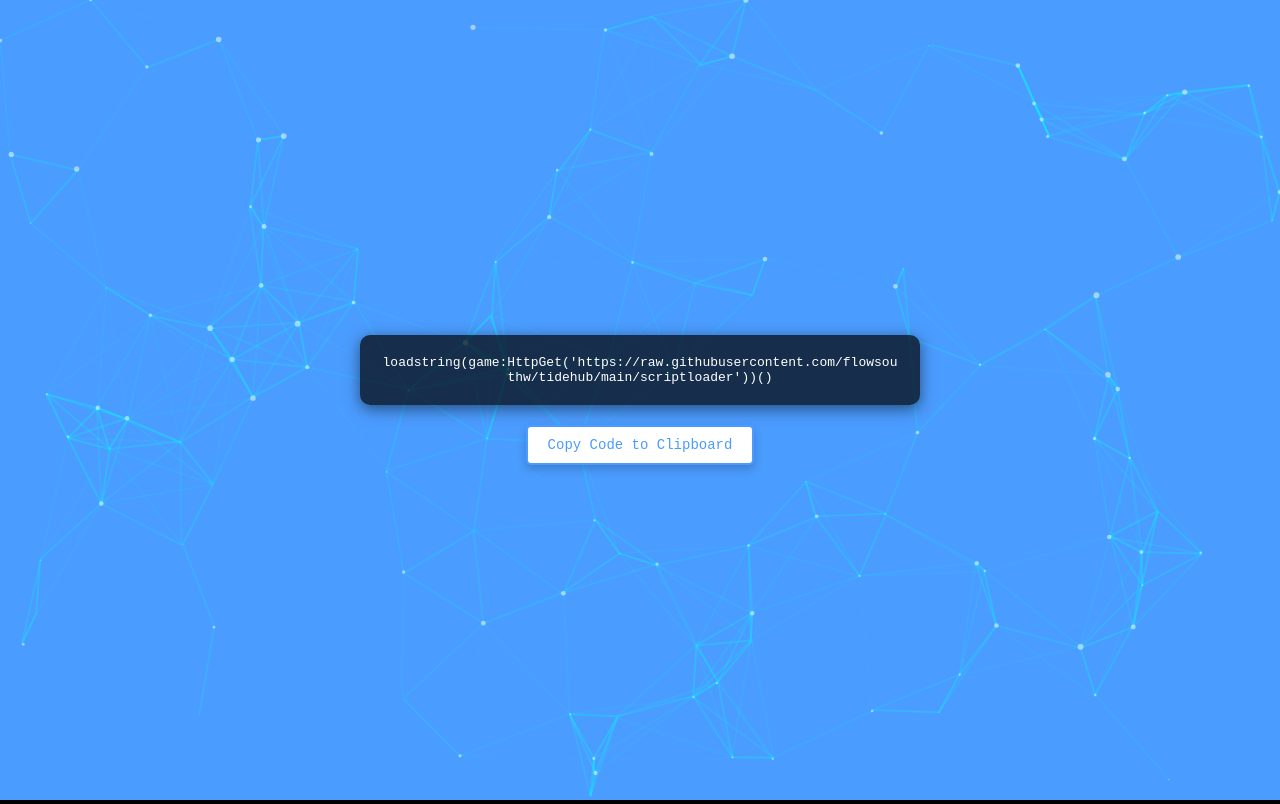
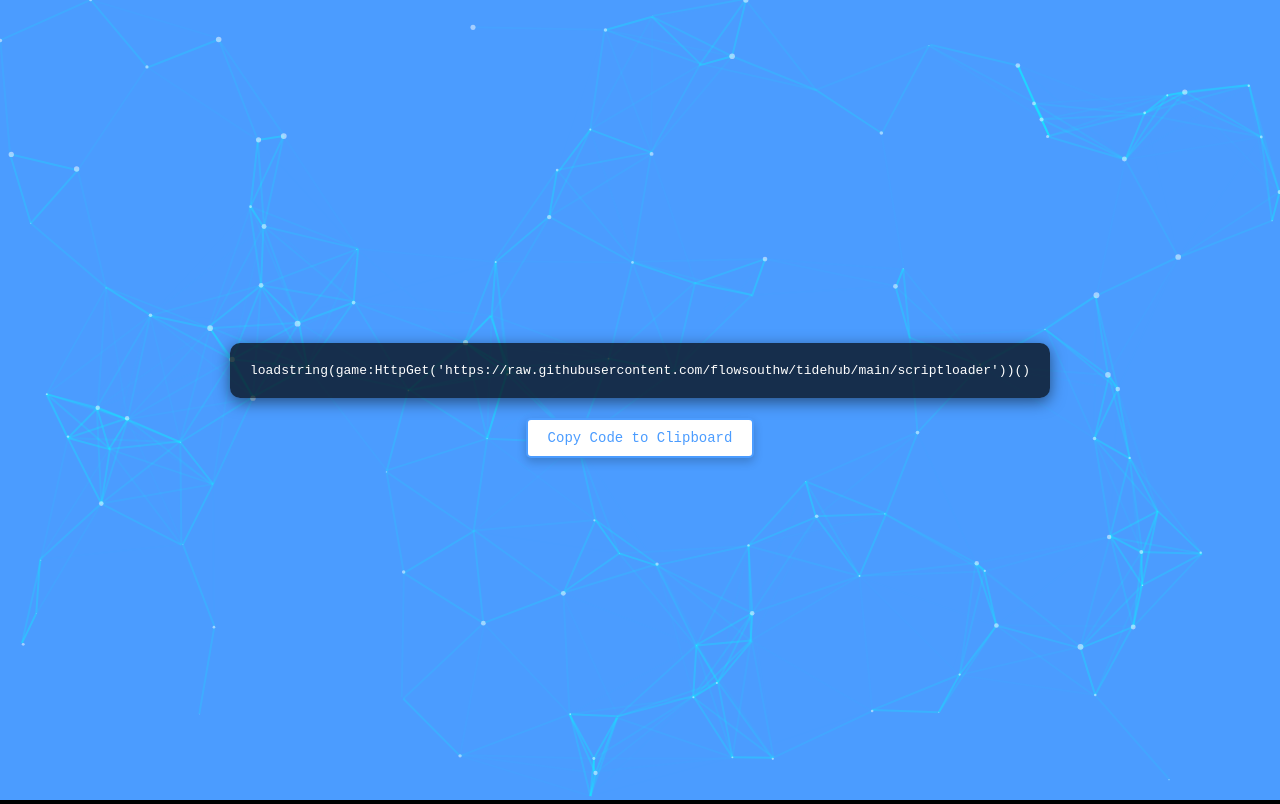
Before and after one commit to betrixgg/betrix.github.io, a plain HTML site: page index.html in a window 1280 px wide. Drawn offline with nearby package versions, Linux system fonts and the light colour scheme; animation ran at ten frames a second.

Commit message:
Update index.html

```diff
--- a/index.html
+++ b/index.html
@@ -4,19 +4,95 @@
     <meta charset="UTF-8">
     <meta name="viewport" content="width=device-width, initial-scale=1.0">
     <title>Code Display</title>
-    <link rel="stylesheet" href="styles.css">
+    <style>
+        body {
+            background: black;
+            color: white;
+            font-family: monospace;
+            display: flex;
+            justify-content: center;
+            align-items: center;
+            height: 100vh;
+            margin: 0;
+            flex-direction: column;
+            overflow: hidden;
+            position: relative;
+        }
+        .code-container {
+            background-color: rgba(0, 0, 0, 0.7);
+            padding: 20px;
+            border-radius: 10px;
+            text-align: center;
+            margin-bottom: 20px;
+            box-shadow: 0 4px 15px rgba(0, 0, 0, 0.5);
+            position: relative;
+            z-index: 1;
+            max-width: 90%;  /* Limit width on small screens */
+        }
+        button {
+            padding: 10px 20px;
+            font-family: monospace;
+            font-size: 14px;
+            background-color: #ffffff;
+            color: #4b9cff;
+            border: 2px solid #4b9cff;
+            border-radius: 5px;
+            cursor: pointer;
+            transition: background-color 0.3s, transform 0.2s, color 0.3s;
+            box-shadow: 0 4px 10px rgba(0, 0, 0, 0.2);
+            position: relative;
+            z-index: 1;
+        }
+        button:hover {
+            background-color: #4b9cff;
+            color: white;
+            transform: scale(1.05);
+        }
+        button:active {
+            background-color: #357ab8;
+            color: white;
+        }
+        #particles-js {
+            position: absolute;
+            width: 100%;
+            height: 100%;
+            background: #4b9cff;
+            z-index: 0;
+        }
+
+        /* Media queries for different screen sizes */
+        @media (max-width: 768px) {
+            .code-container {
+                padding: 15px;
+                max-width: 95%;
+            }
+            button {
+                padding: 8px 16px;
+                font-size: 12px;
+            }
+        }
+
+        @media (max-width: 480px) {
+            .code-container {
+                padding: 10px;
+                max-width: 98%;
+            }
+            button {
+                padding: 6px 12px;
+                font-size: 10px;
+            }
+        }
+    </style>
     <script src="https://cdn.jsdelivr.net/particles.js/2.0.0/particles.min.js"></script>
 </head>
 <body>
     <div id="particles-js"></div>
-    <div class="container">
-        <div class="code-container">
-            <code id="code-text">
-                loadstring(game:HttpGet('https://raw.githubusercontent.com/flowsouthw/tidehub/main/scriptloader'))()
-            </code>
-        </div>
-        <button onclick="copyToClipboard()">Copy Code to Clipboard</button>
+    <div class="code-container">
+        <code id="code-text">
+            loadstring(game:HttpGet('https://raw.githubusercontent.com/flowsouthw/tidehub/main/scriptloader'))()
+        </code>
     </div>
+    <button onclick="copyToClipboard()">Copy Code to Clipboard</button>
 
     <script>
         function copyToClipboard() {
```
